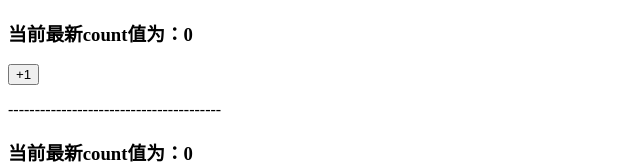
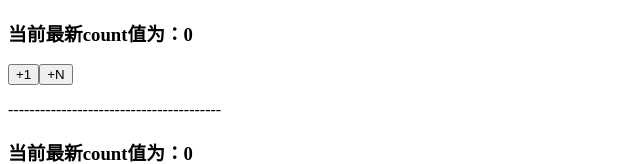
Before and after one commit to Manimaniho/vuex_demo, a Vue app: page / in a window 1280 px wide. Shown: the top 164 px of the page, without its empty margins (0-640 px from the left). Built offline with nearby package versions, Linux system fonts and the light colour scheme.

Commit message:
mutations:更改共享数据-传参用法

```diff
--- a/src/components/Additon.vue
+++ b/src/components/Additon.vue
@@ -2,6 +2,7 @@
   <div>
     <h3>当前最新count值为：{{ $store.state.count }}</h3>
     <button @click="btnHandler1">+1</button>
+    <button @click="btnHandler2">+N</button>
   </div>
 </template>
 <script>
@@ -13,6 +14,10 @@ export default {
     btnHandler1() {
       // this.$store.state.count++
       this.$store.commit('add')
+    },
+    btnHandler2() {
+      // commit作用就是调用某个mutation函数
+      this.$store.commit('addN', 3)
     }
   }
 }
--- a/src/store/index.js
+++ b/src/store/index.js
@@ -10,6 +10,9 @@ export default new Vuex.Store({
   mutations: {
     add(state) {
       state.count++
+    },
+    addN(state, step) {
+      state.count += step
     }
   },
   actions: {
```
